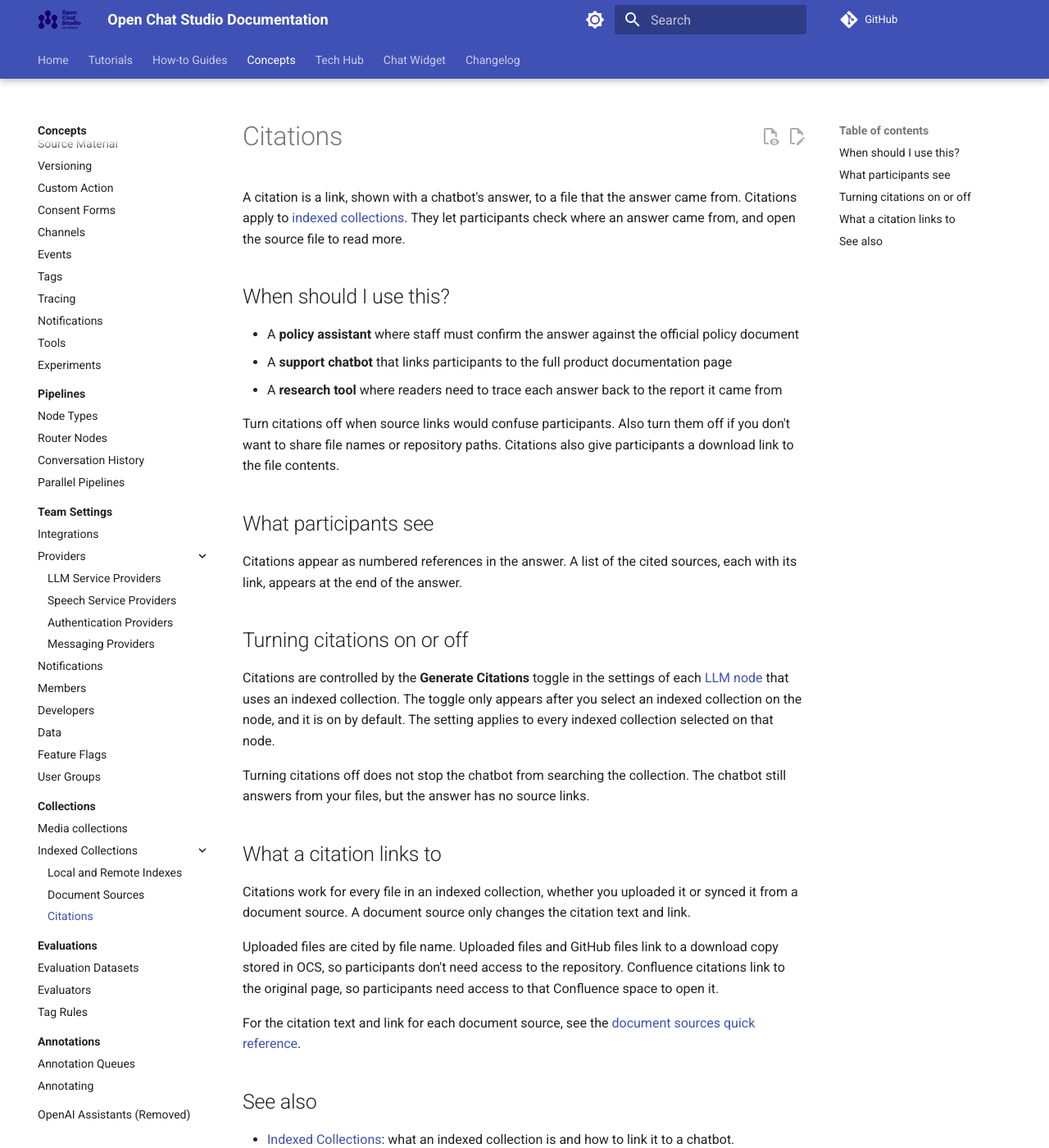
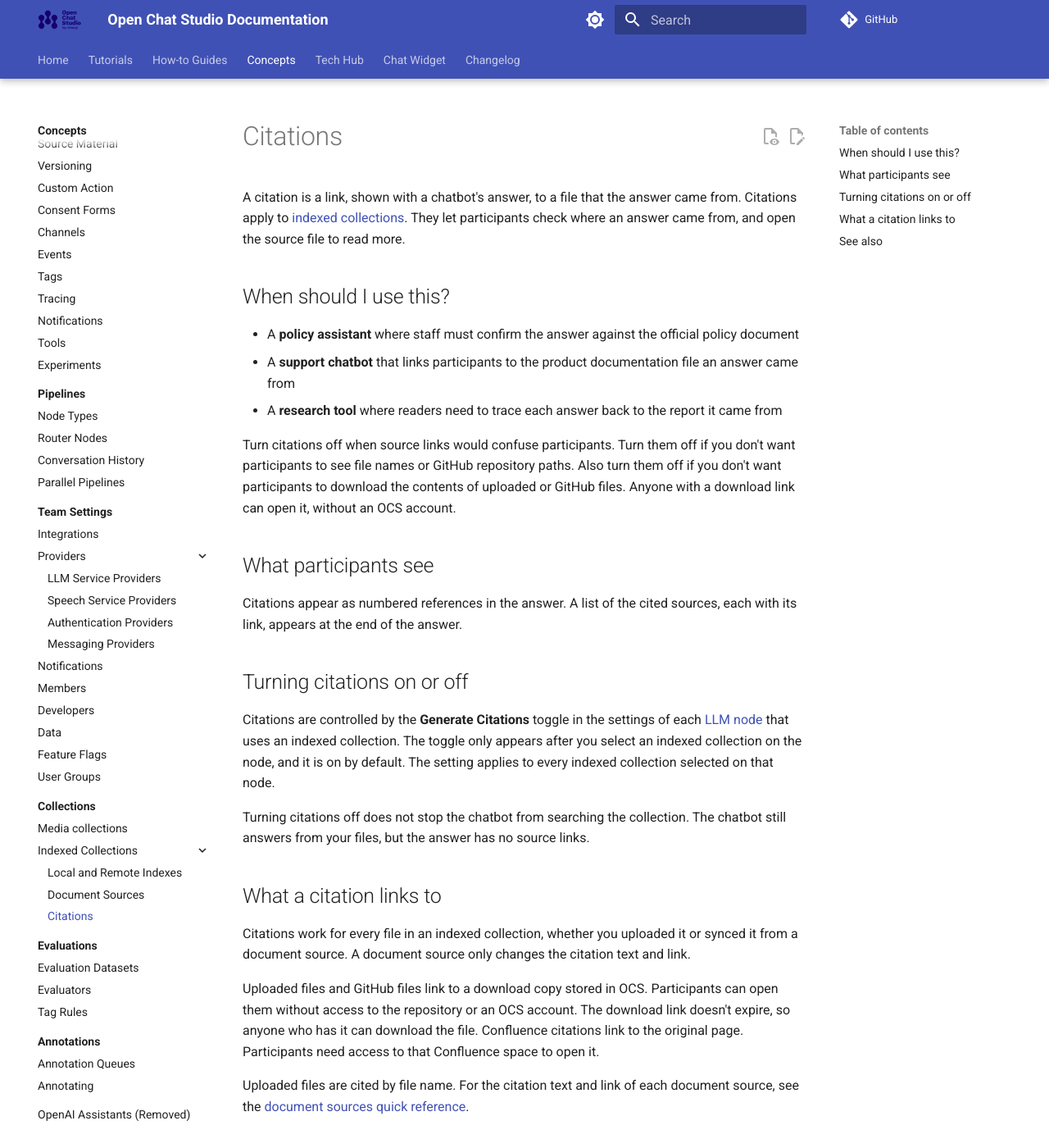
Before and after one commit to dimagi/open-chat-studio-docs, an MkDocs documentation site: the page built from docs/concepts/collections/indexed_collections/citations.md, in a window 1280 px wide and 1400 px high. Shown: the whole window at 82% size. Built offline with MkDocs 1.6.1 and Material for MkDocs 9.7.7, drawn with Linux system fonts in a browser that asks for light colours; a script that is not in the unit is left out; comment, search, counter and statistics services are not loaded.

Commit message:
Review fixes - improved wording

```diff
--- a/docs/concepts/collections/indexed_collections/citations.md
+++ b/docs/concepts/collections/indexed_collections/citations.md
@@ -11,12 +11,13 @@ They let participants check where an answer came from, and open the source file
 ## When should I use this?
 
 - A **policy assistant** where staff must confirm the answer against the official policy document
-- A **support chatbot** that links participants to the full product documentation page
+- A **support chatbot** that links participants to the product documentation file an answer came from
 - A **research tool** where readers need to trace each answer back to the report it came from
 
 Turn citations off when source links would confuse participants.
-Also turn them off if you don't want to share file names or repository paths.
-Citations also give participants a download link to the file contents.
+Turn them off if you don't want participants to see file names or GitHub repository paths.
+Also turn them off if you don't want participants to download the contents of uploaded or GitHub files.
+Anyone with a download link can open it, without an OCS account.
 
 ## What participants see
 
@@ -37,11 +38,14 @@ The chatbot still answers from your files, but the answer has no source links.
 Citations work for every file in an indexed collection, whether you uploaded it or synced it from a document source.
 A document source only changes the citation text and link.
 
+Uploaded files and GitHub files link to a download copy stored in OCS.
+Participants can open them without access to the repository or an OCS account.
+The download link doesn't expire, so anyone who has it can download the file.
+Confluence citations link to the original page.
+Participants need access to that Confluence space to open it.
+
 Uploaded files are cited by file name.
-Uploaded files and GitHub files link to a download copy stored in OCS, so participants don't need access to the repository.
-Confluence citations link to the original page, so participants need access to that Confluence space to open it.
-
-For the citation text and link for each document source, see the [document sources quick reference](../../../tech-hub/collections/document_sources.md#quick-reference).
+For the citation text and link of each document source, see the [document sources quick reference](../../../tech-hub/collections/document_sources.md#quick-reference).
 
 ## See also
 
```
